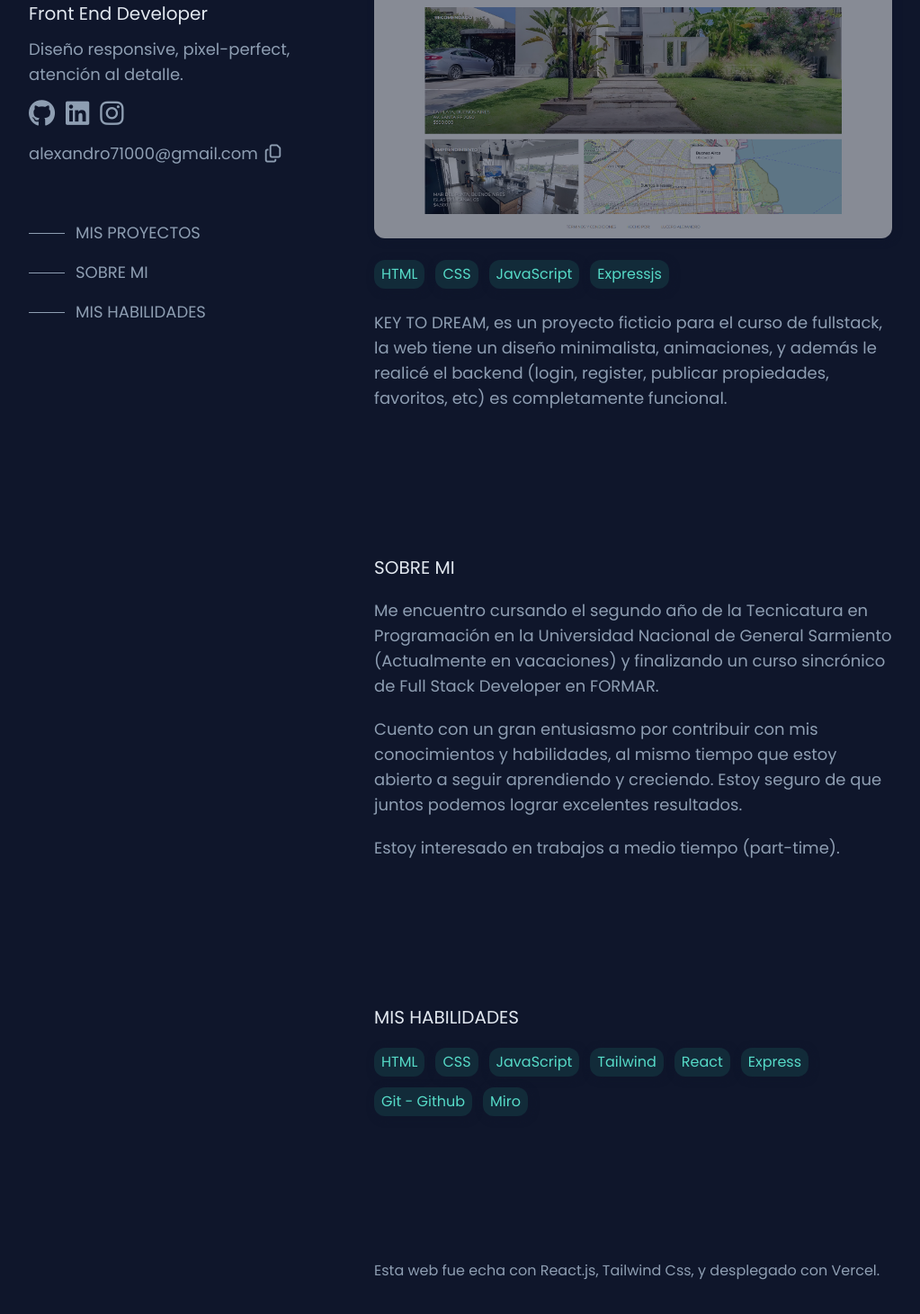
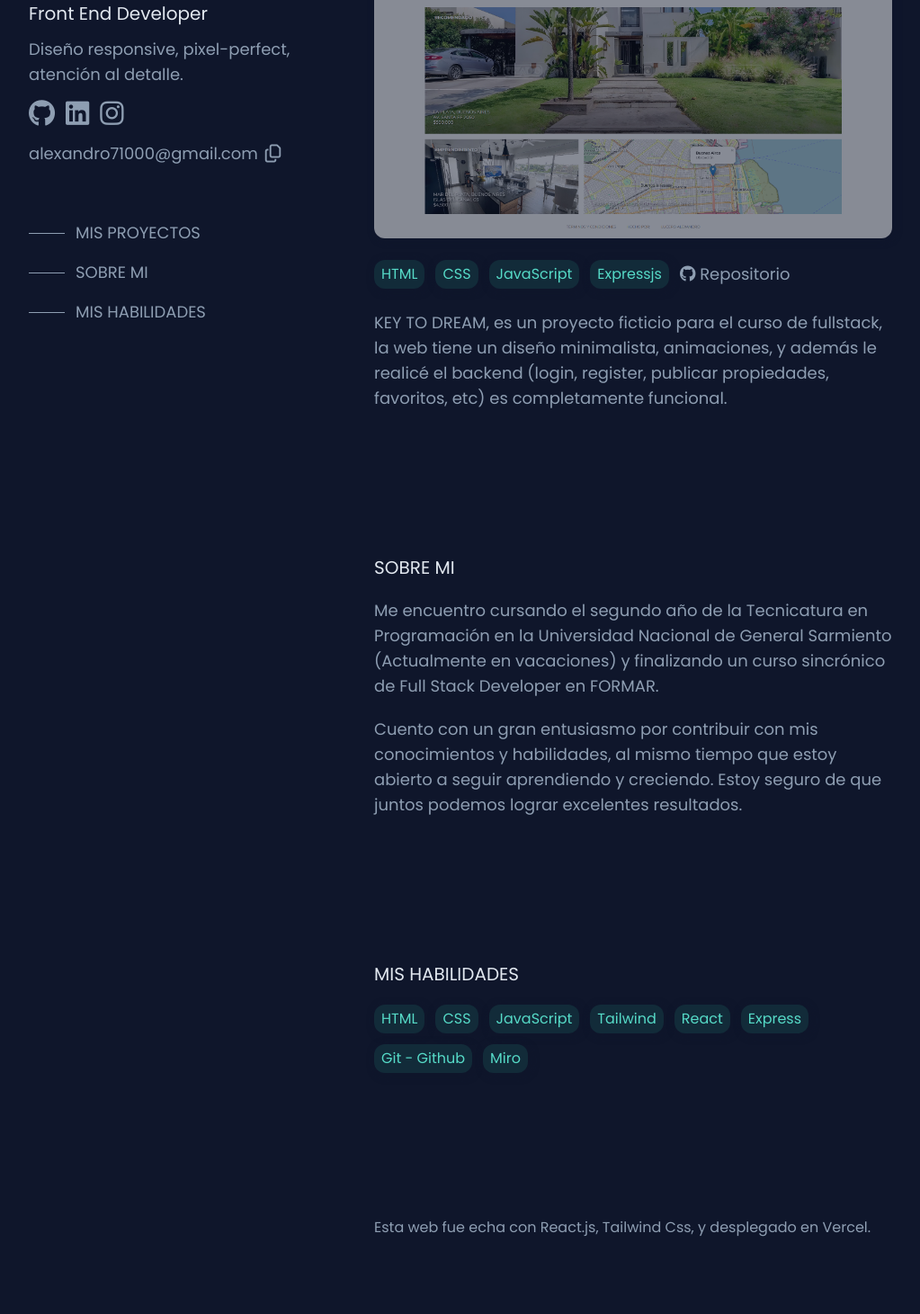
Before and after one commit to Alexrulu/myPortfolio, a React (Vite) app: page / in a window 1280 px wide. Shown: the part 187-1648 px from the top of the page at 90% size, without its empty margins (128-1151 px from the left). Built offline with nearby package versions, Linux system fonts and the light colour scheme.

Commit message:
Previo a creacion de tema claro

```diff
--- a/src/App.jsx
+++ b/src/App.jsx
@@ -61,11 +61,12 @@ function App() {
               <a href="https://alexandrolucerokeytodreamsb2-production.up.railway.app/" target="_blank">
                 <img src="/images/keytodream.png" alt="keytodream" className="rounded-xl lg:opacity-50 hover:opacity-100 transition duration-300 shadow-custom" />
               </a>
-              <div className="flex flex-wrap gap-3">
+              <div className="flex flex-wrap gap-3 items-center">
                 <span className="text-tertiary bg-bgsecondary py-1 px-2 rounded-xl shadow-custom">HTML</span>
                 <span className="text-tertiary bg-bgsecondary py-1 px-2 rounded-xl shadow-custom">CSS</span>
                 <span className="text-tertiary bg-bgsecondary py-1 px-2 rounded-xl shadow-custom">JavaScript</span>
                 <span className="text-tertiary bg-bgsecondary py-1 px-2 rounded-xl shadow-custom">Expressjs</span>
+                <a href="https://github.com/Alexrulu/alexandroLucero_KeyToDreamSB2" target="_blank" className="no-underline text-secondary hover:text-primary transition duration-300 text-lg"><i className="fa-brands fa-github"></i> Repositorio</a>
               </div>
               <p className="text-secondary text-lg">
                 KEY TO DREAM, es un proyecto ficticio para el curso de fullstack, la web tiene un diseño minimalista,   animaciones, y además le realicé el backend (login, register, publicar propiedades, favoritos, etc) es   completamente funcional.</p>
@@ -80,9 +81,6 @@ function App() {
             </p>
             <p className="text-secondary text-lg">
               Cuento con un gran entusiasmo por contribuir con mis conocimientos y habilidades, al mismo tiempo que   estoy abierto a seguir aprendiendo y creciendo. Estoy seguro de que juntos podemos lograr excelentes resultados.
-            </p>
-            <p className="text-secondary text-lg">
-              Estoy interesado en trabajos a medio tiempo (part-time).
             </p>
           </div>
 
@@ -102,7 +100,7 @@ function App() {
           </div>
 
           {/* footer */}
-          <p className="text-secondary">Esta web fue echa con React.js, Tailwind Css, y desplegado con Vercel.</p>
+          <p className="text-secondary">Esta web fue echa con React.js, Tailwind Css, y desplegado en Vercel.</p>
 
         </div>
       </div>
```
